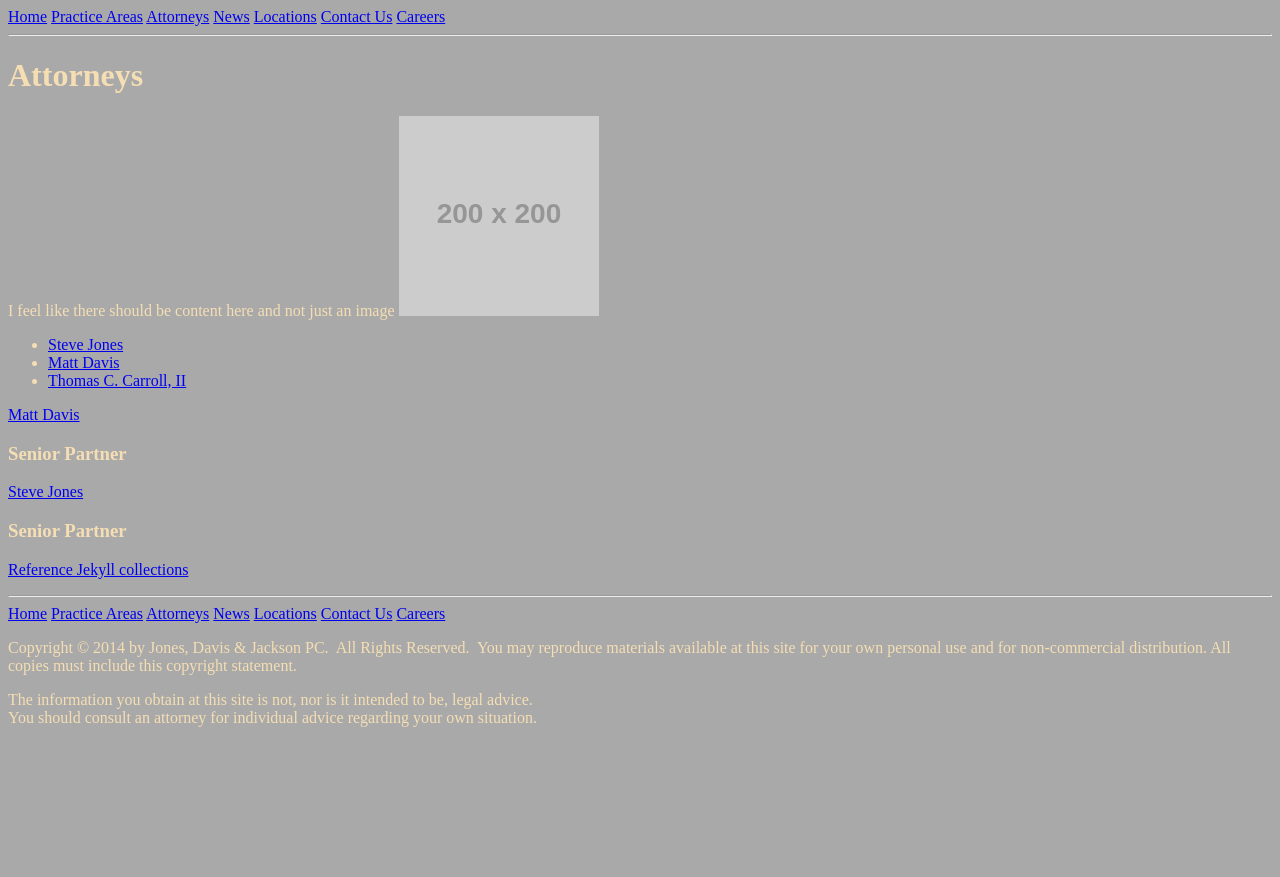
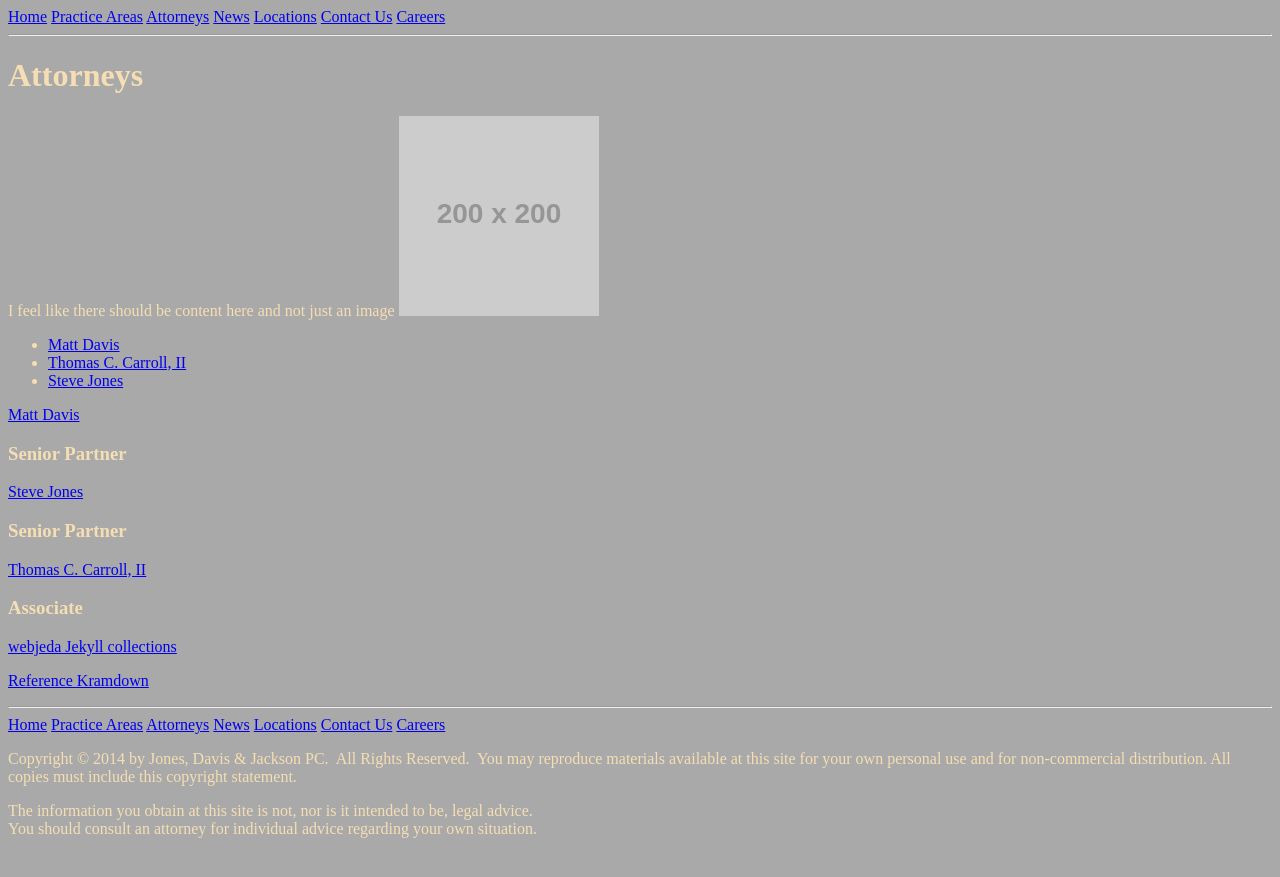
Before and after one commit to rendrap/JonesDaviscom, a Jekyll site: the page built from attorneys.md, in a window 1280 px wide. Shown: the top 877 px of the page. Built offline with Jekyll 4.4.1, drawn with Linux system fonts in a browser that asks for light colours.

Commit message:
Moved to attorney collection

```diff
--- a/_data/attorney.tsv
+++ /dev/null
@@ -1,4 +0,0 @@
-id	name	title	tagline	licensed	listimage
-sjones	Steve Jones	Senior Partner	Steve is awesome for all the right reasons	Texas, Colorado and Arkansas	http://via.placeholder.com/100x100
-mdavis	Matt Davis	Senior Partner also	Matt is awesome and lives local	Texas	http://via.placeholder.com/100x100
-tcarroll	Thomas C. Carroll, II	Associate	Tom is a great guy in the Dallas office	Texas and Colorado	http://via.placeholder.com/100x100
--- a/_includes/attorneylist.html
+++ b/_includes/attorneylist.html
@@ -1,8 +1,8 @@
-{{site.data.attorneys}}
+{% assign sorted = (site.attorneys | sort: 'sortOrder' | reverse)  %}
 <ul>
-    {% for attorney in site.data.attorney %}
+    {% for attorney in sorted  %}
     <li>
-        <a href="/{{attorney.id}}.html">{{ attorney.name }}</a>
+        <a href="./{{attorney.id}}.html">{{ attorney.name }}</a>
     </li>
     {% endfor %}
 </ul>
--- a/attorneys.md
+++ b/attorneys.md
@@ -15,12 +15,12 @@ I feel like there should be content here and not just an image
 
 <a href="{{ attorney.url | prepend: site.baseurl }}">{{ attorney.name }}</a>
 
-
 <h3>{{ attorney.title }}</h3>
-
 
 <p class="post-excerpt">{{ attorney.description | truncate: 160 }}</p>
 
 {% endfor %}
 
-[Reference Jekyll collections](https://blog.webjeda.com/jekyll-collections/)
+[webjeda Jekyll collections](https://blog.webjeda.com/jekyll-collections/)
+
+[Reference Kramdown](https://kramdown.gettalong.org/quickref.html#links-and-images)
```
Also changed, not shown: _attorneys/mattdavis.md (+1 -0 lines), _attorneys/stevejones.md (+1 -0 lines), _attorneys/tomcarroll.md (added, +11 -0 lines).
